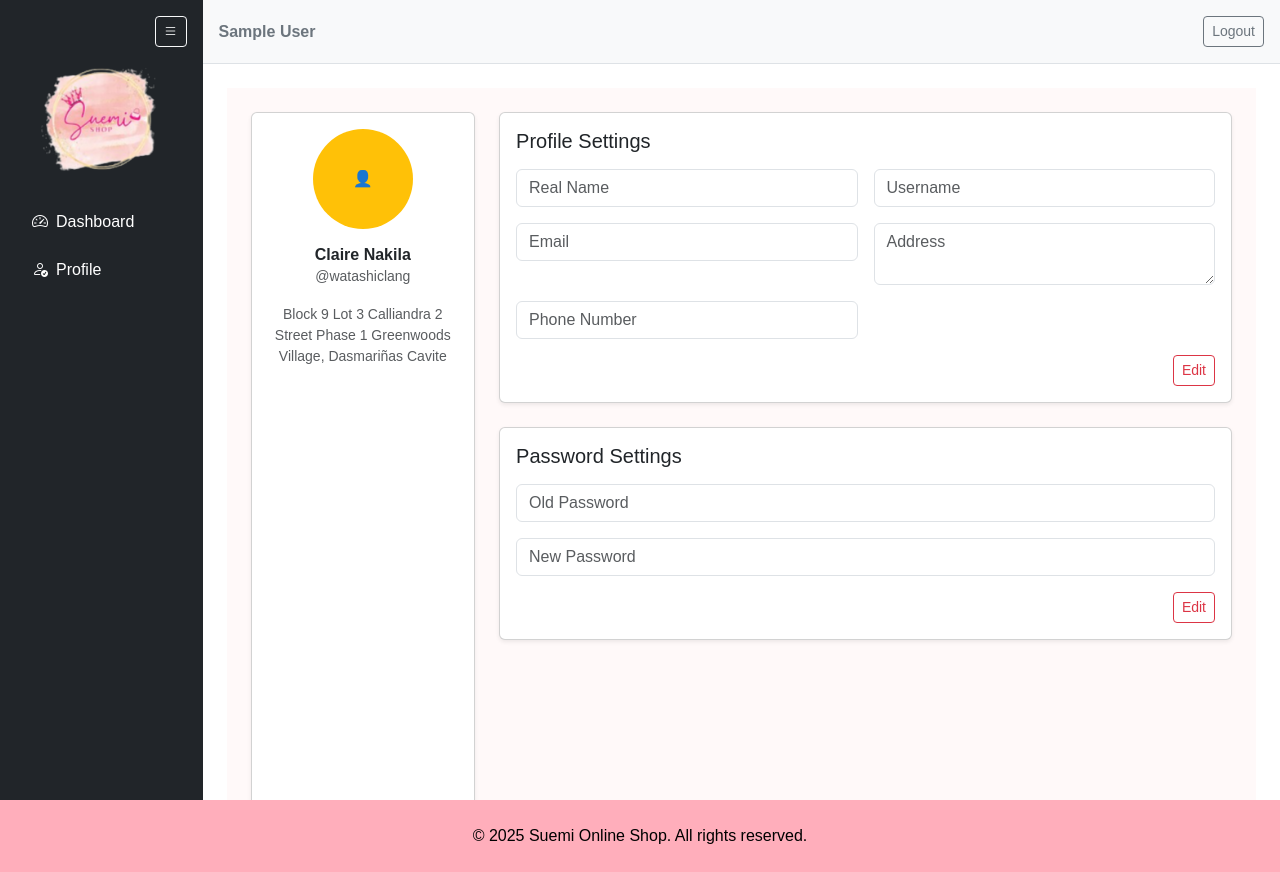
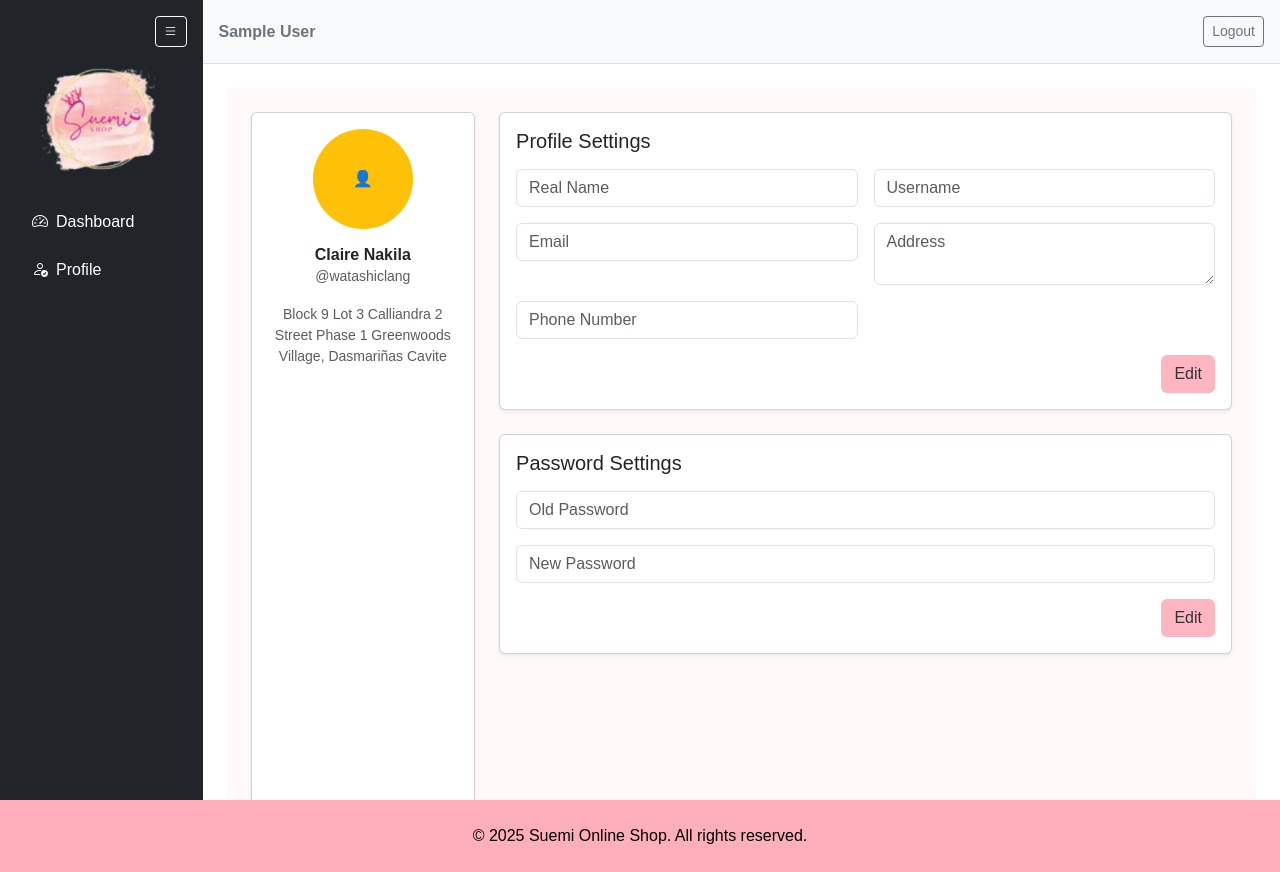
Before and after one commit to clairenakila/suemi-online-shop-next1, a Next.js app: page /suemishop/profile/list in a window 1280 px wide. Built offline with nearby package versions, Linux system fonts and the light colour scheme; sample sign-in values are in the browser's storage.

Commit message:
change edit button to pink

```diff
--- a/app/components/PasswordSettings.tsx
+++ b/app/components/PasswordSettings.tsx
@@ -17,9 +17,7 @@ export default function PasswordSettings() {
         />
 
         <div className="text-end mt-3">
-          <button className="btn btn-sm btn-outline-danger">
-            Edit
-          </button>
+          <button className="btn" style={{ backgroundColor: '#FFB6C1', color: '#333' }}>Edit</button>
         </div>
       </div>
     </div>
--- a/app/components/ProfileSettings.tsx
+++ b/app/components/ProfileSettings.tsx
@@ -27,9 +27,7 @@ export default function ProfileSettings() {
         </div>
 
         <div className="text-end mt-3">
-          <button className="btn btn-sm btn-outline-danger">
-            Edit
-          </button>
+          <button className="btn" style={{ backgroundColor: '#FFB6C1', color: '#333' }}>Edit</button>
         </div>
       </div>
     </div>
```
